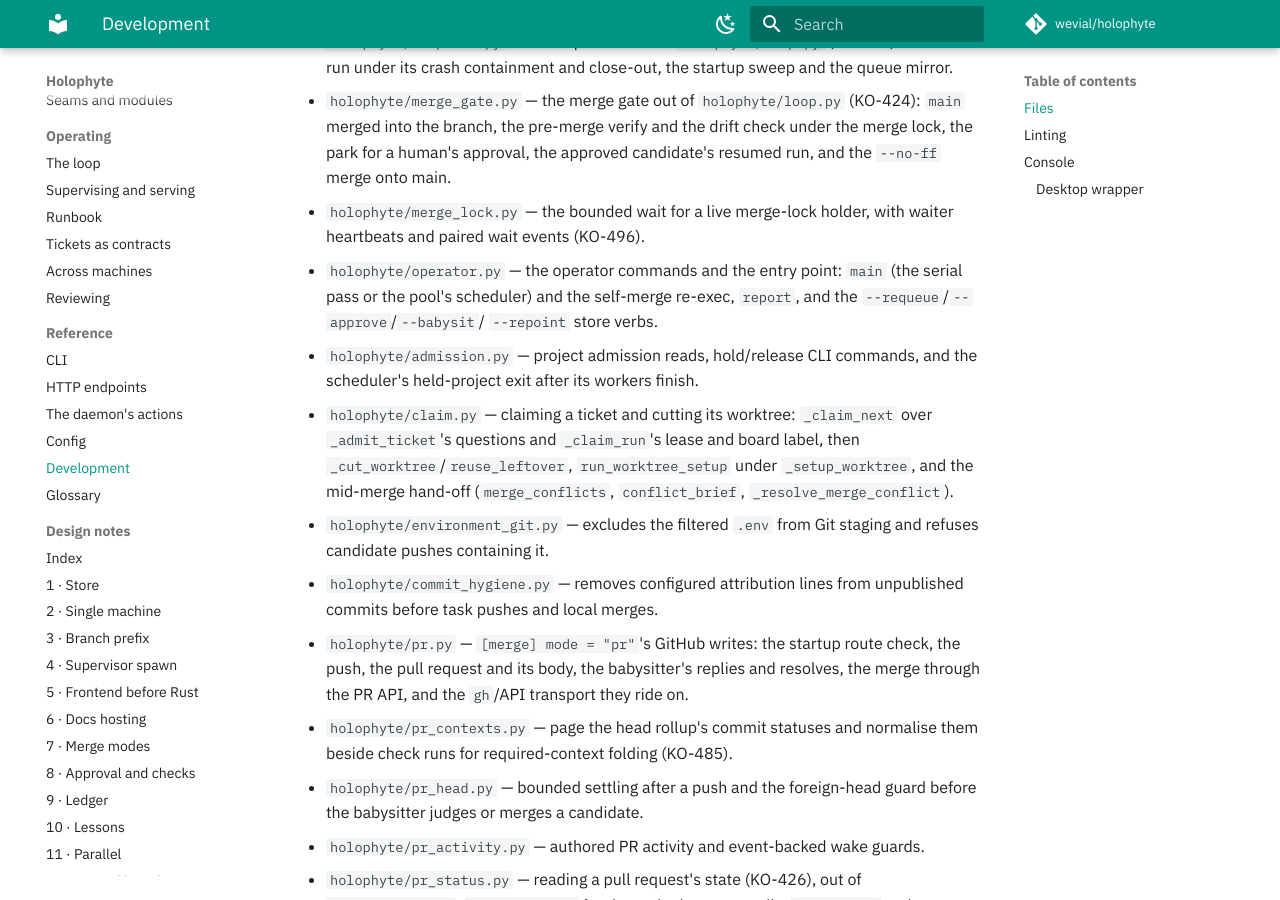
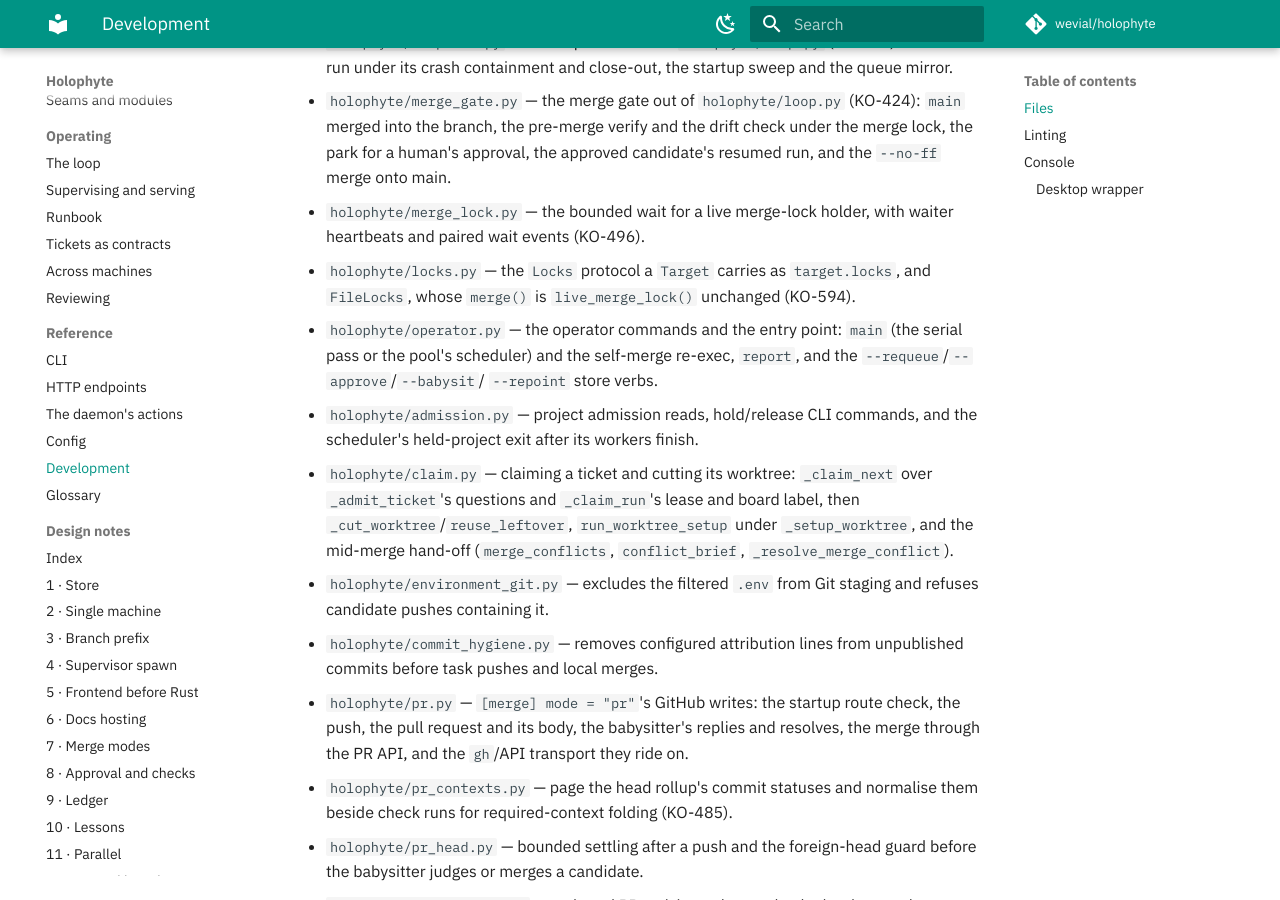
Before and after one commit to wevial/holophyte, an MkDocs documentation site: the page built from docs/development.md, in a window 1280 px wide and 900 px high, scrolled down 2353 px. Built offline with MkDocs 1.6.1 and Material for MkDocs 9.7.7, drawn with Linux system fonts in a browser that asks for light colours; comment, search, counter and statistics services are not loaded.

Commit message:
docs(development): name holophyte/locks.py in the module tree (KO-594)
test_docs holds docs/development.md to every module in the tree; the
new locks module was missing from it, which failed the unit check.

```diff
--- a/docs/development.md
+++ b/docs/development.md
@@ -94,6 +94,9 @@ Each module, one line:
   approved candidate's resumed run, and the `--no-ff` merge onto main.
 - `holophyte/merge_lock.py` — the bounded wait for a live merge-lock holder,
   with waiter heartbeats and paired wait events (KO-496).
+- `holophyte/locks.py` — the `Locks` protocol a `Target` carries as
+  `target.locks`, and `FileLocks`, whose `merge()` is `live_merge_lock()`
+  unchanged (KO-594).
 - `holophyte/operator.py` — the operator commands and the entry point:
   `main` (the serial pass or the pool's scheduler) and the self-merge
   re-exec, `report`, and the `--requeue`/`--approve`/`--babysit`/
```
